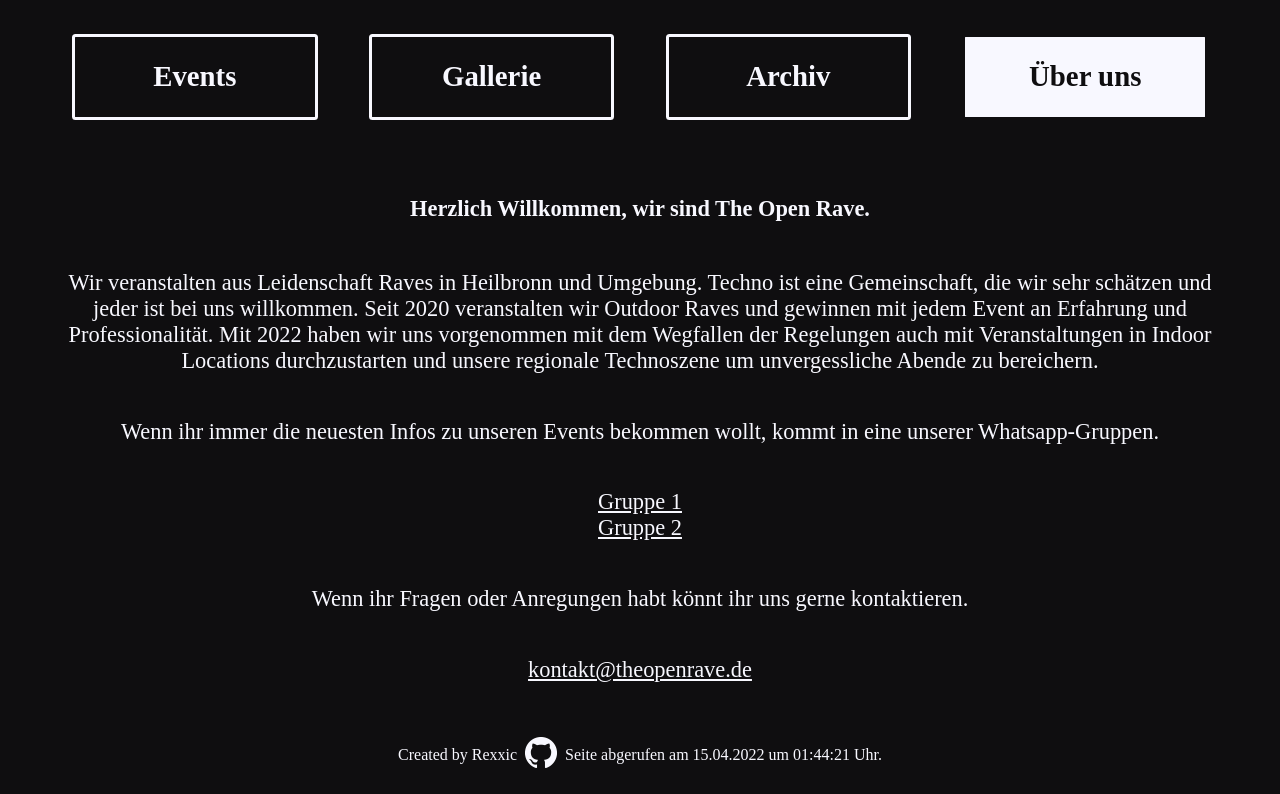
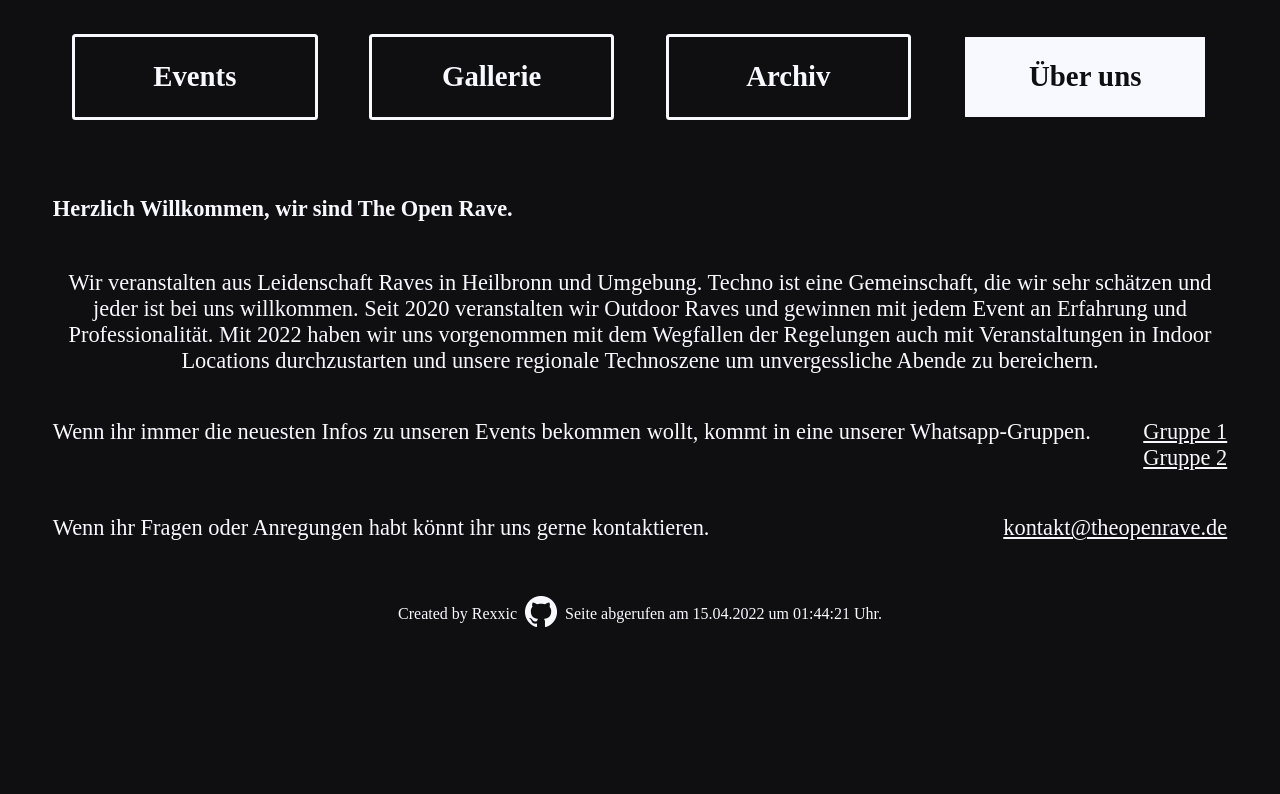
Before and after one commit to Rexxic/theopenrave, a PHP site: page /kontakt/index.php in a window 1280 px wide. Shown: the part 419-1213 px from the top of the page. After the commit the page ends 1046 px from the top, so only its background shows below. Run offline with PHP 8.4, Linux system fonts and the light colour scheme.

Commit message:
Edited kontakt page

```diff
--- a/styles.css
+++ b/styles.css
@@ -129,10 +129,11 @@ h2 {
 
 .kontakt {
     display: flex;
-    flex-flow: column;
-    align-items: center;
-    justify-content: center;
-    color: inherit;
+    flex: 2;
+    flex-direction: row;
+    flex-wrap: wrap;
+    align-items: flex-start;
+    justify-content: space-between;
     padding: 0 2.5vw 2.5vw 2.5vw;
     font-size: calc(0.5 * var(--minscale) + 0.5vw);
 }
```
